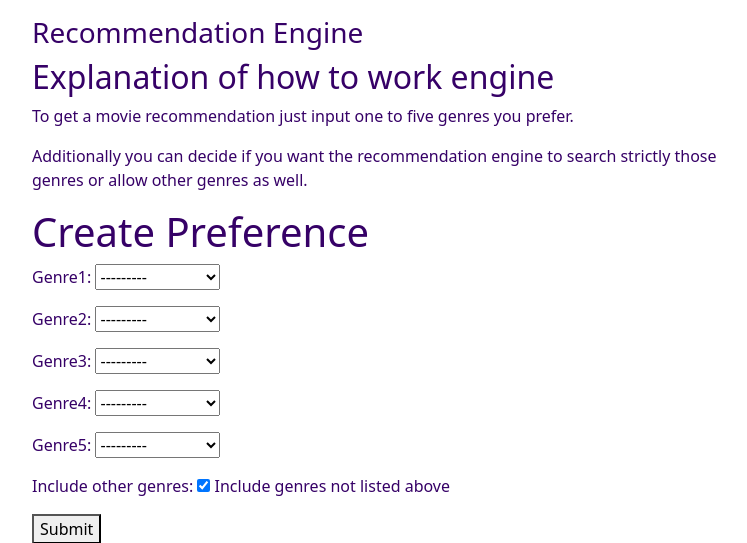
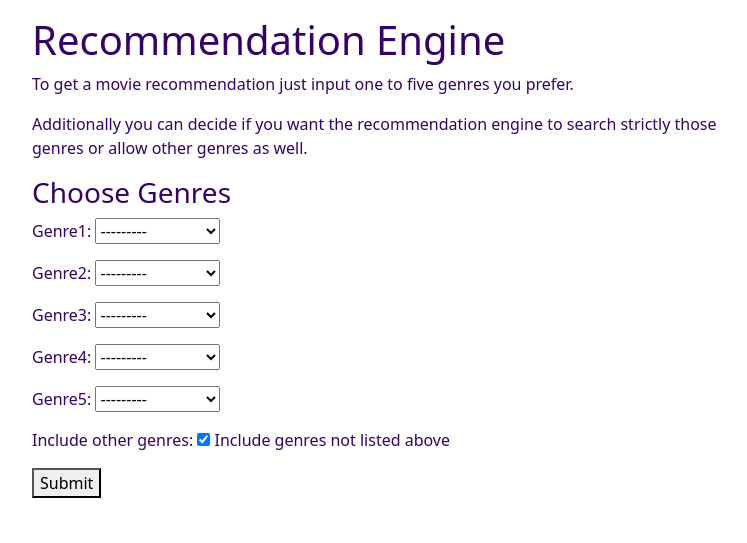
Before and after one commit to BudLight-Year/CS3710-Final, a Django app: template MLWebApp/recommendations/templates/recommendations/recommendation_engine.html in a window 1280 px wide. Shown: the part 56-599 px from the top of the page, without its empty margins (240-987 px from the left). Run offline with Django 5.2, Linux system fonts and the light colour scheme; the template is opened without the code that fills it: values that come from a table or form of the project are taken from there, others are empty; some libraries are stand-ins or nearby versions.

Commit message:
Some small template changes

```diff
--- a/MLWebApp/recommendations/templates/recommendations/recommendation_engine.html
+++ b/MLWebApp/recommendations/templates/recommendations/recommendation_engine.html
@@ -1,15 +1,14 @@
 {% extends "base.html" %}
 {% block content %}
 
-<h3>Recommendation Engine</h3>
+<h1>Recommendation Engine</h1>
 
 <div>
-    <h2>Explanation of how to work engine</h2>
     <p>To get a movie recommendation just input one to five genres you prefer.</p>
     <p>Additionally you can decide if you want the recommendation engine to search strictly those genres or allow other genres as well.</p>
 </div>
 
-<h1>Create Preference</h1>
+<h3>Choose Genres</h3>
 <form method="post">
     {% csrf_token %}
     {{ form.as_p }}
--- a/MLWebApp/user/templates/user/index.html
+++ b/MLWebApp/user/templates/user/index.html
@@ -4,8 +4,7 @@
 
 {% block content %}
 
-    <h1>{{ user.username }}</h1>
-    <p>{{ user.description }}</p>
+    <h1>{{ user.username }}'s Account Settings</h1>
     <p>{{ unread_notifications_count }}</p>
     <div class="row">
         <div class="col-md-4">
```
